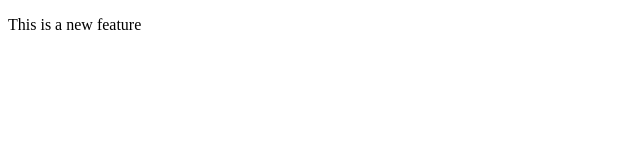
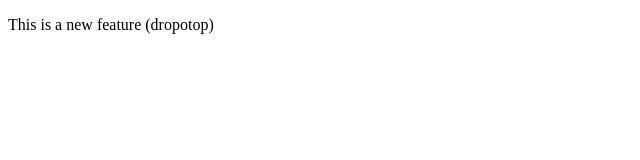
Before and after one commit to Aman-Meenia/repo, a plain HTML site: page index.html in a window 1280 px wide. Shown: the whole page, without its empty margins (0-640 px from the left). Drawn offline with Linux system fonts and the light colour scheme.

Commit message:
Add new feature droptop

```diff
--- a/index.html
+++ b/index.html
@@ -7,6 +7,6 @@
 </head>
 <body>
 
-    <p> This is a new feature</p>
+    <p> This is a new feature (dropotop)</p>
 </body>
 </html>
```
